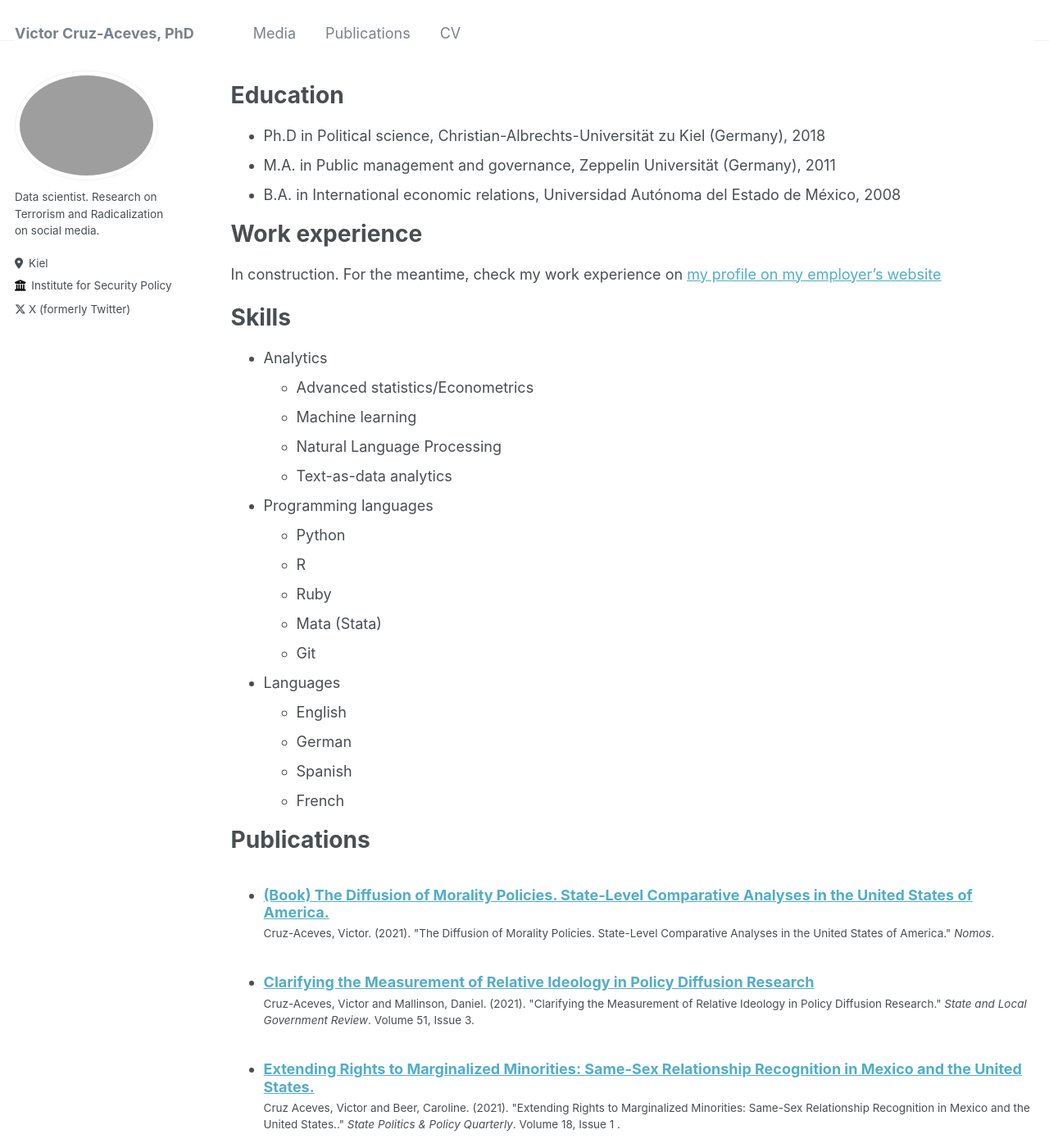
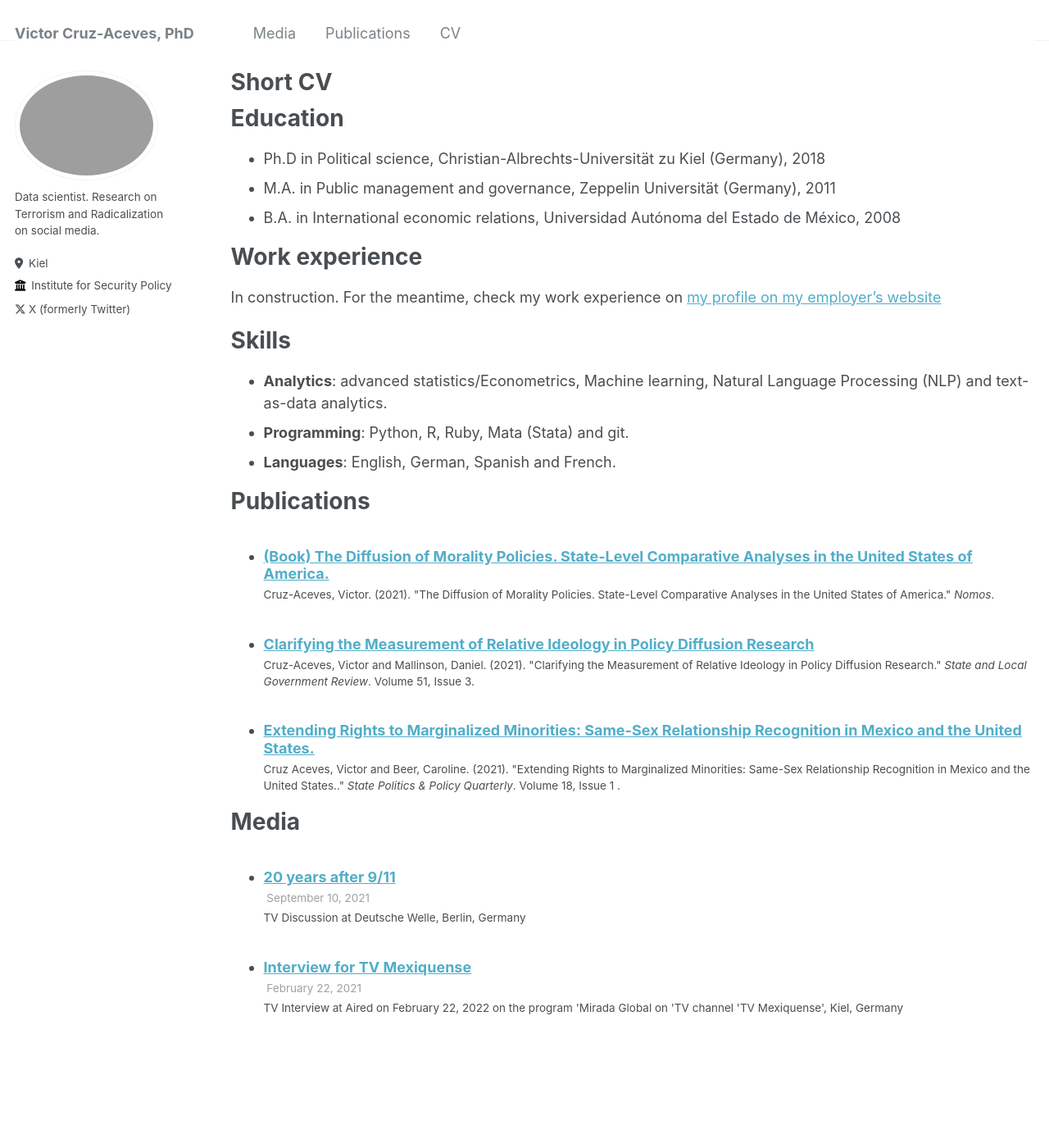
Before and after one commit to victor-cruz-aceves/victor-cruz-aceves.github.io, a Jekyll site: the page built from _pages/cv.md, in a window 1280 px wide and 1400 px high. Shown: the whole window at 82% size. Built offline with Jekyll 4.4.1, drawn with Linux system fonts in a browser that asks for light colours.

Commit message:
Shortened "skills" section and updated page title

```diff
--- a/_pages/cv.md
+++ b/_pages/cv.md
@@ -1,6 +1,6 @@
 ---
 layout: archive
-title: ""
+title: "Short CV"
 permalink: /cv/
 author_profile: true
 redirect_from:
@@ -21,22 +21,9 @@
 
 Skills
 ======
-* Analytics
-  * Advanced statistics/Econometrics
-  * Machine learning
-  * Natural Language Processing
-  * Text-as-data analytics
-* Programming languages
-  * Python
-  * R
-  * Ruby
-  * Mata (Stata)
-  * Git
-* Languages
-  * English
-  * German
-  * Spanish
-  * French
+* **Analytics**: advanced statistics/Econometrics, Machine learning, Natural Language Processing (NLP) and text-as-data analytics.
+* **Programming**: Python, R, Ruby, Mata (Stata) and git.
+* **Languages**: English, German, Spanish and French.
 
 Publications
 ======
```
